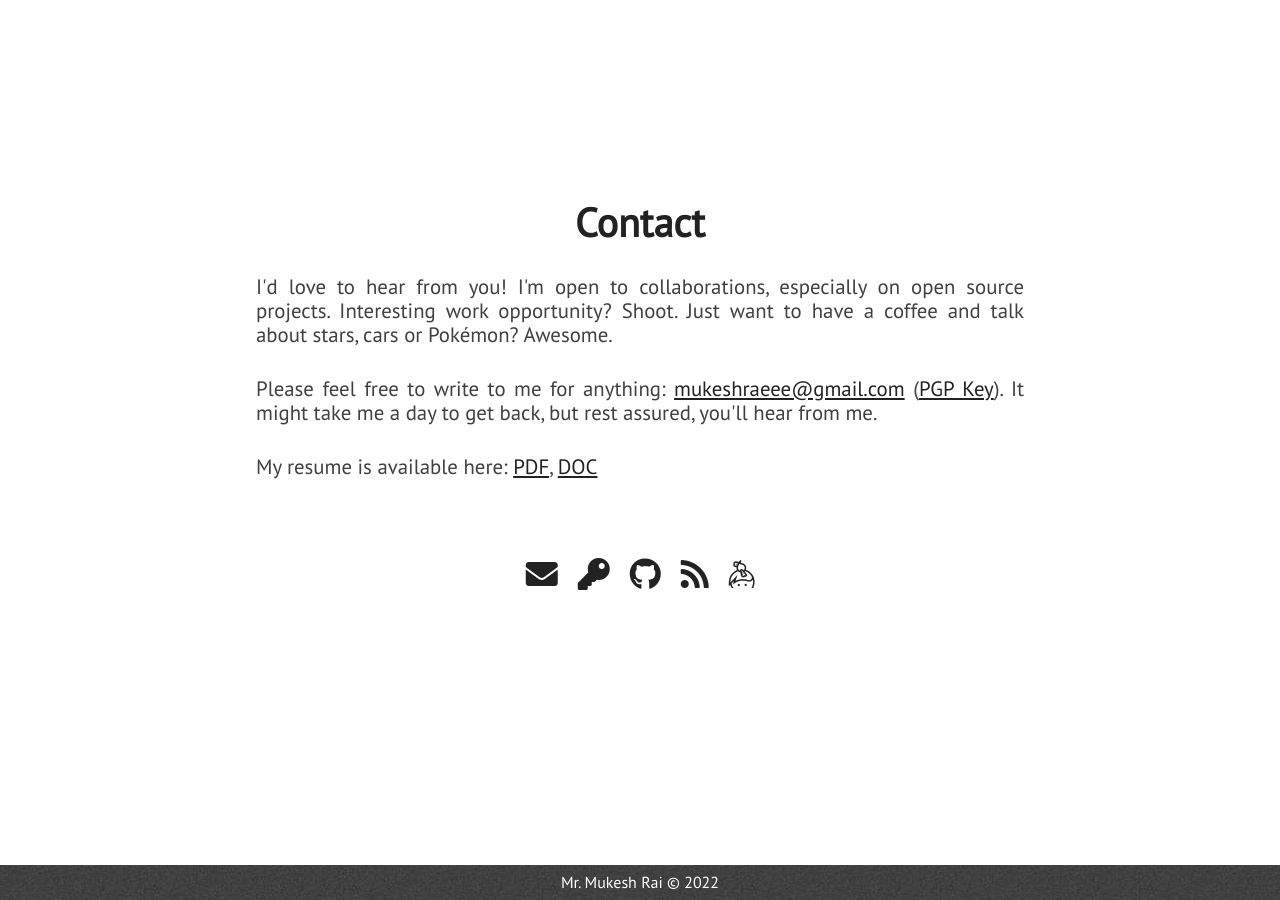
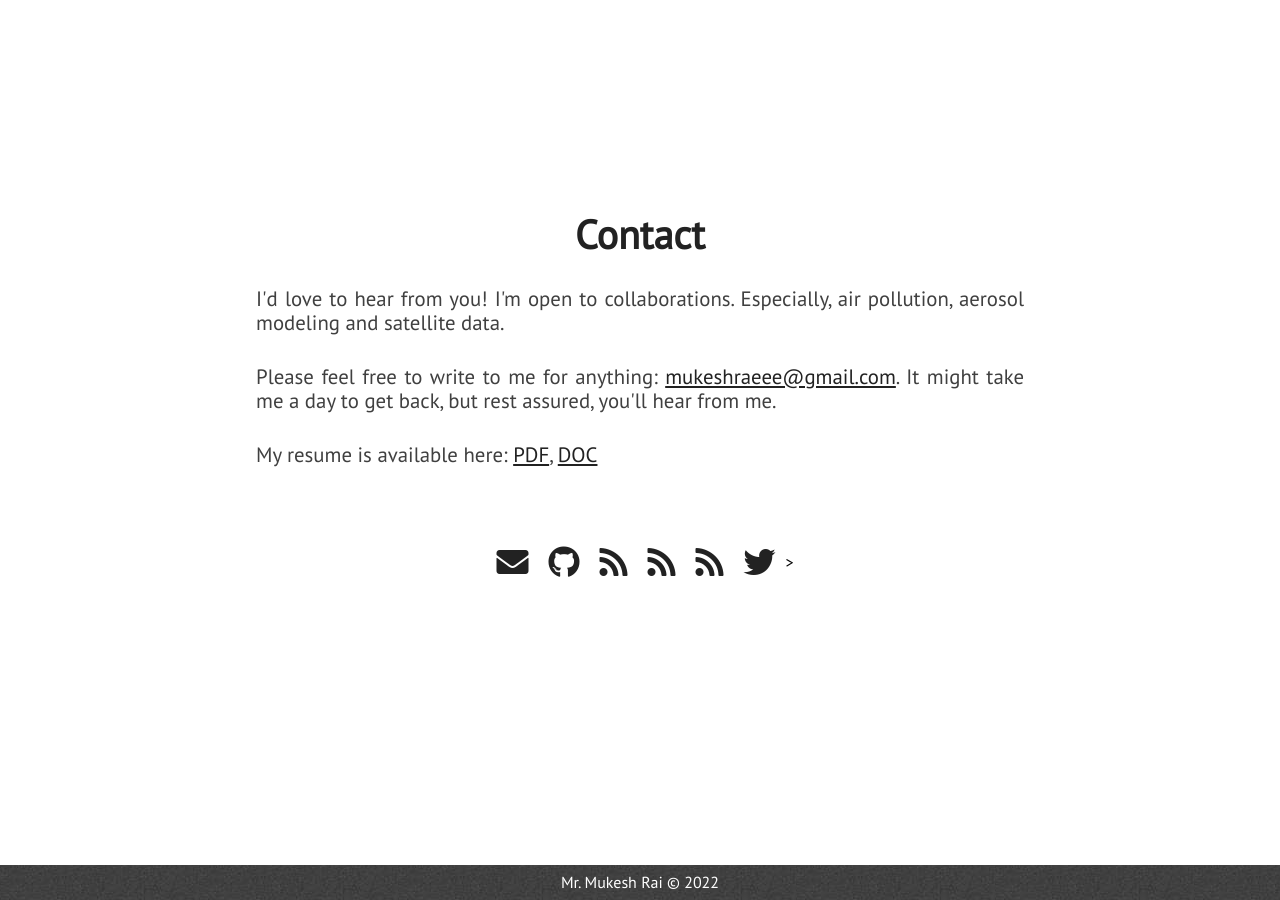
Before and after one commit to mukeshraeee/mukeshrai.github.io, a Jekyll site: the page built from index.html, in a window 1280 px wide and 900 px high, scrolled down 5160 px. Built offline with Jekyll 4.4.1, drawn with Linux system fonts in a browser that asks for light colours; nearby versions of some CDN libraries.

Commit message:
Update extra.html

```diff
--- a/_includes/extra.html
+++ b/_includes/extra.html
@@ -3,10 +3,10 @@
         <div>
             <div class="section-heading" id="chat-text">Contact</div>
             <p class="paragraph-text justify-text">
-                I'd love to hear from you! I'm open to collaborations, especially on open source projects. Interesting work opportunity? Shoot. Just want to have a coffee and talk about stars, cars or Pokémon? Awesome.
+                I'd love to hear from you! I'm open to collaborations. Especially, air pollution, aerosol modeling and satellite data.
             </p>
             <p class="paragraph-text justify-text">
-                Please feel free to write to me for anything: <a href="mailto:{{ site.email }}">{{ site.email }}</a> (<a href="https://www.nagekar.com/publickey.abhishek@nagekar.com.asc">PGP Key</a>). It might take me a day to get back, but rest assured, you'll hear from me.
+                Please feel free to write to me for anything: <a href="mailto:{{ site.email }}">{{ site.email }}</a>. It might take me a day to get back, but rest assured, you'll hear from me.
             </p>
             <p class="paragraph-text justify-text">
                 My resume is available here: <a href="{{ site.blog_url }}/resume/resume.pdf">PDF</a>, <a href="{{ site.blog_url }}/resume/resume.docx">DOC</a>
@@ -15,24 +15,23 @@
                 <span class="hint--bottom bottom-link" aria-label="Email">
                     <a href="mailto:{{ site.email }}"><i class="head-icon fas fa-envelope"></i></a>
                 </span>
-                <span class="hint--bottom bottom-link" aria-label="PGP Key">
-                    <a href="https://www.nagekar.com/publickey.abhishek@nagekar.com.asc"><i class="head-icon fas fa-key"></i></a>
+                 <span class="hint--bottom bottom-link" aria-label="GitHub">
+                    <a href="https://github.com/mukeshraeee"><i class="head-icon fab fa-github"></i></a>
                 </span>
-                <span class="hint--bottom bottom-link" aria-label="GitHub">
-                    <a href="https://github.com/{{ site.github_username }}"><i class="head-icon fab fa-github"></i></a>
+                <span class="hint--bottom bottom-link" aria-label="Blogpost">
+                    <a href="http://mukeshraee.blogspot.com/"><i class="head-icon fas fa-rss"></i></a>
                 </span>
-                <span class="hint--bottom bottom-link" aria-label="Web Blog">
-                    <a href="{{ site.blog_url }}"><i class="head-icon fas fa-rss"></i></a>
+
+                <span class="hint--bottom bottom-link" aria-label="LinkedIn">
+                    <a href="https://www.linkedin.com/in/mukesh-rai-5b5b3b85/"><i class="head-icon fas fa-rss"></i></a>
                 </span>
-                <span class="hint--bottom bottom-link" aria-label="Keybase">
-                    <a href="https://keybase.io/{{ site.keybase_username }}"><i class="head-icon fab fa-keybase"></i></a>
+                <span class="hint--bottom bottom-link" aria-label="Instagram">
+                    <a href="https://www.instagram.com/mukesh_raee/"><i class="head-icon fas fa-rss"></i></a>
                 </span>
-                <!-- <span class="hint--bottom bottom-link" aria-label="Reddit">
-                    <a href="https://www.reddit.com/u/{{ site.reddit_username }}"><i class="head-icon fab fa-reddit"></i></a>
-                </span>
+
                 <span class="hint--bottom bottom-link" aria-label="Twitter">
-                    <a href="https://twitter.com/{{ site.twitter_username }}"><i class="head-icon fab fa-twitter"></i></a>
-                </span> -->
+                    <a href="https://twitter.com/MukeshRaee"><i class="head-icon fab fa-twitter"></i></a>
+                </span> >
             </div>
         </div>
     </section>
```
